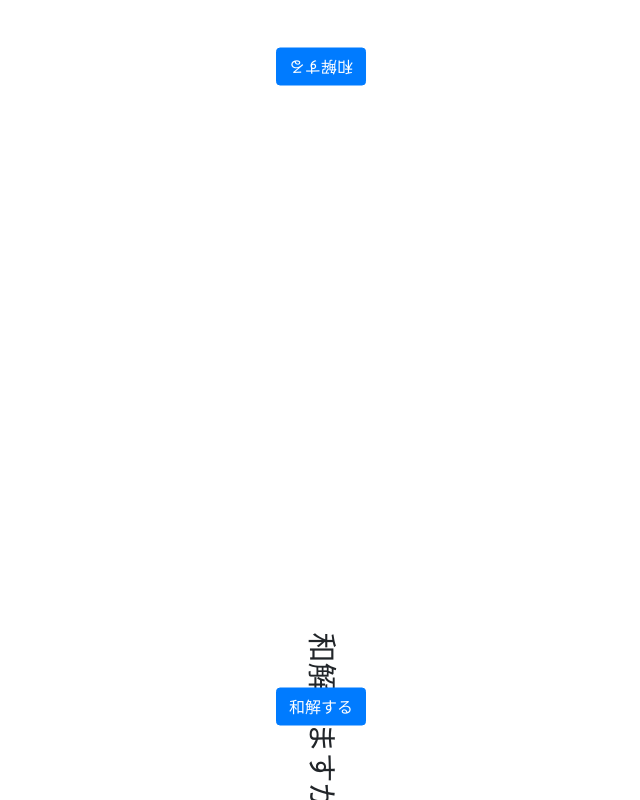
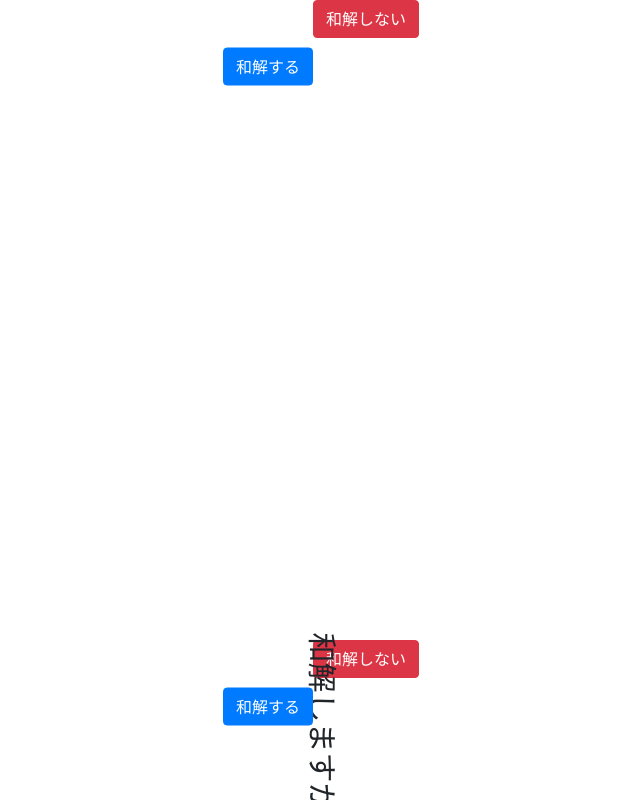
Before and after one commit to uyupun-archive/duel, a Nuxt app: page /solve in a window 1280 px wide. Shown: the whole page, without its empty margins (319-959 px from the left). Built offline with nearby package versions, Linux system fonts and the light colour scheme.

Commit message:
Modify solve

```diff
--- a/pages/solve/index.vue
+++ b/pages/solve/index.vue
@@ -1,19 +1,67 @@
 <template>
   <div class="section">
     <div class="c-h20">
-      <router-link to="/complete" class="btn btn-primary c-rotateZ180 d-inline-block">和解する</router-link>
+      <button type="button" class="btn btn-primary c-translateY125 d-inline-block" @click="makePeace('A')">和解する</button>
+      <button type="button" class="btn btn-danger" @click="notMakePeace('A')">和解しない</button>
     </div>
     <div class="c-h60">
       <p class="c-rotateZ90 c-font30">和解しますか？</p>
     </div>
     <div class="c-h20">
-      <router-link to="/complete" class="btn btn-primary c-translateY125 d-inline-block">和解する</router-link>
+      <button type="button" class="btn btn-primary c-translateY125 d-inline-block" @click="makePeace('B')">和解する</button>
+      <button type="button" class="btn btn-danger" @click="notMakePeace('B')">和解しない</button>
     </div>
   </div>
 </template>
 
 <script>
+export default {
+  data() {
+    return {
+      canMakePeaceA: false,
+      canMakePeaceB: false,
+      isSelectedA: false,
+      isSelectedB: false,
+    }
+  },
+  methods: {
+    // 和解した場合
+    makePeace(player) {
+      if (player === 'A') {
+        this.canMakePeaceA = true;
+        this.isSelectedA = true;
+      }
+      else {
+        this.canMakePeaceB = true;
+        this.isSelectedB = true;
+      }
 
+      if (this.isSelectedA === true && this.isSelectedB === true) this.moveNextTurn();
+    },
+    // 和解しない場合
+    notMakePeace(player) {
+      if (player === 'A') {
+        this.canMakePeaceA = false;
+        this.isSelectedA = true;
+      }
+      else {
+        this.canMakePeaceB = false;
+        this.isSelectedB = true;
+      }
+
+      if (this.isSelectedA === true && this.isSelectedB === true) this.moveNextTurn();
+
+    },
+    // 次ターン or 終了画面へ遷移
+    moveNextTurn() {
+      if (this.canMakePeaceA === true && this.canMakePeaceB === true) {
+        this.$router.push('/complete');
+        return;
+      }
+      this.$router.push('/duel');
+    },
+  },
+}
 </script>
 
 <style lang="scss" scoped>
```
